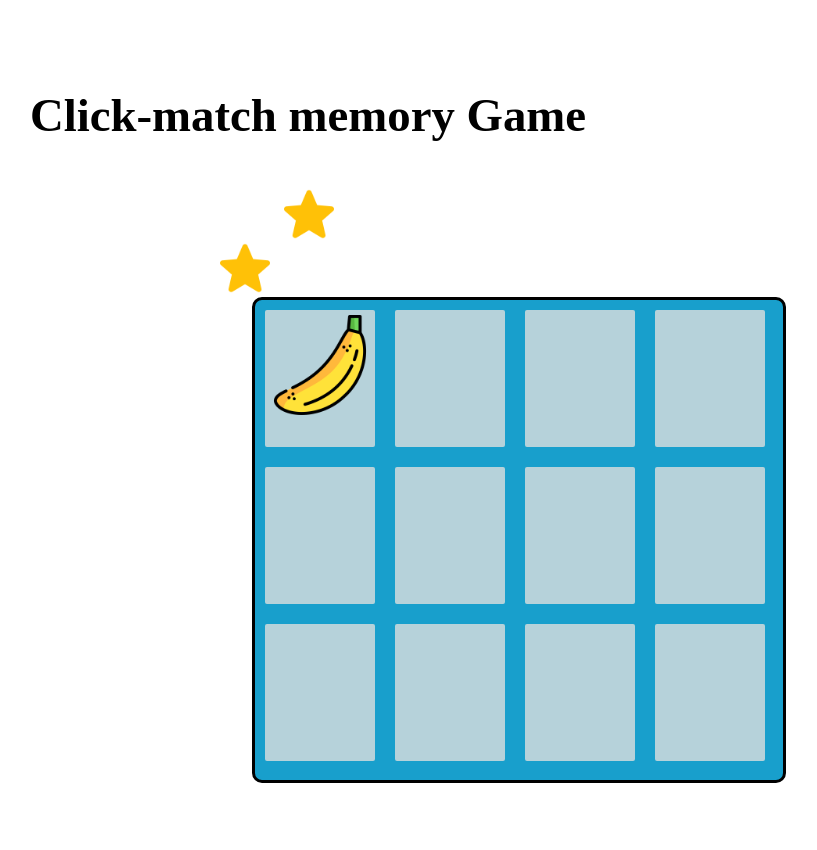
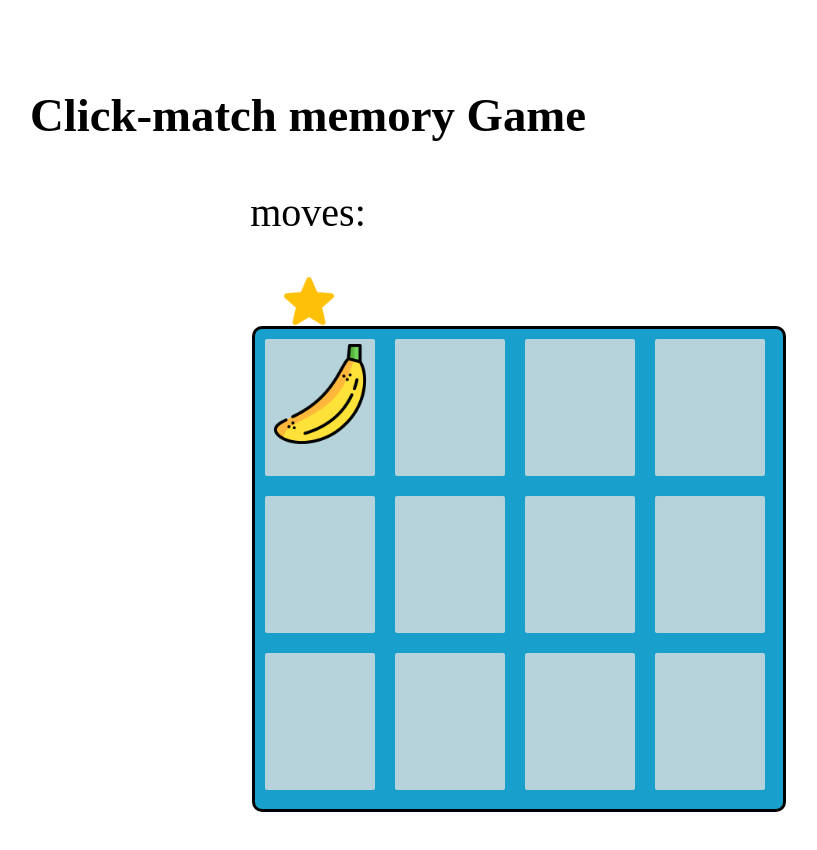
Before and after one commit to Fauziahalsey/Tile-match, a plain HTML site: page index.html in a window 1280 px wide. Shown: the whole page, without its empty margins (332-1149 px from the left). Drawn offline with Linux system fonts and the light colour scheme.

Commit message:
insertion

```diff
--- a/css/style.css
+++ b/css/style.css
@@ -1,16 +1,17 @@
+body{
+    overflow: hidden;
+}
 .title{
     color: #000;
     text-align: center;
     font-size: 40px;
     margin-top: 7%;
 }
-.section .cons{
+.section .row .column{
     margin-left: 38rem;
+    display: flex;
 }
-.section .cons1{
-    margin-left: 34rem;
-
-}
+/*  */
 .container{
     border-radius: 10px;
     background-color: rgb(24, 159, 204);
--- a/index.html
+++ b/index.html
@@ -13,18 +13,25 @@
  <section class="section">
     <section class="title">
         <h1>Click-match memory Game</h1>
+        <p>moves: <span></span></p>
+        <div></div>
     </section>
 
-    <section>
+    <div class="row">
+        <div class="column">
+          <img src="./assests/star.png" alt="Snow" height="50px" width="50px">
+        </div>
+        <!-- <div class="column">
+            <img src="./assests/star.png" alt="Snow" height="50px" width="50px">
+          </div>
+          <div class="column">
+            <img src="./assests/star.png" alt="Snow" height="50px" width="50px">
+          </div> -->
+    </div>
+    <!-- <section>
         <span class="cons"><img src="./assests/star.png" alt="" height="50px" width="50px"></span>
         </section>
-
-        <section>
-            <span class="cons1"><img src="./assests/star.png" alt="" height="50px" width="50px"></span>
-            </section>
-    <section>
-    <span class="display-player playerX"></span>
-    </section>
+         -->
 </section>
 
 <div class="container">
```
